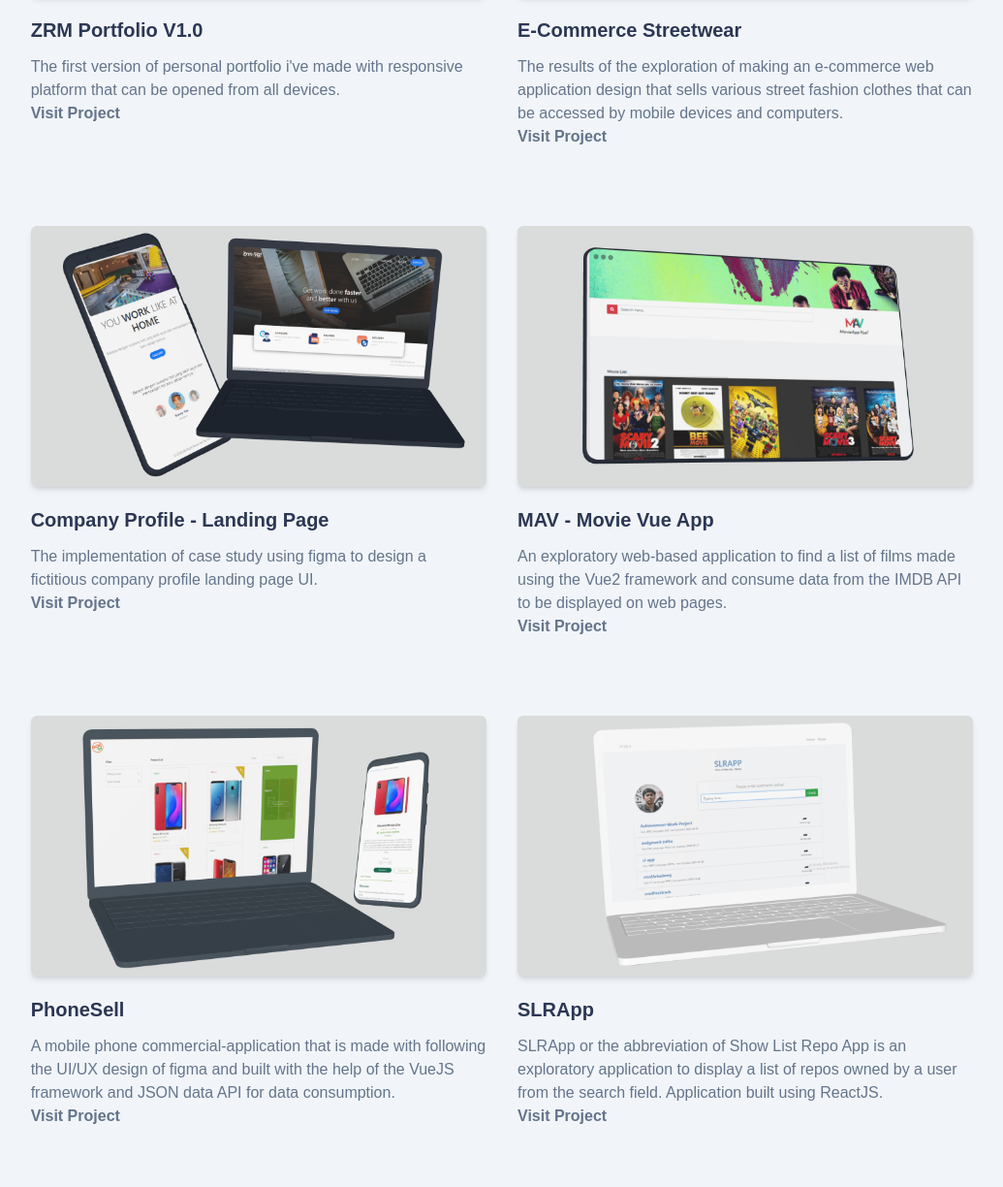
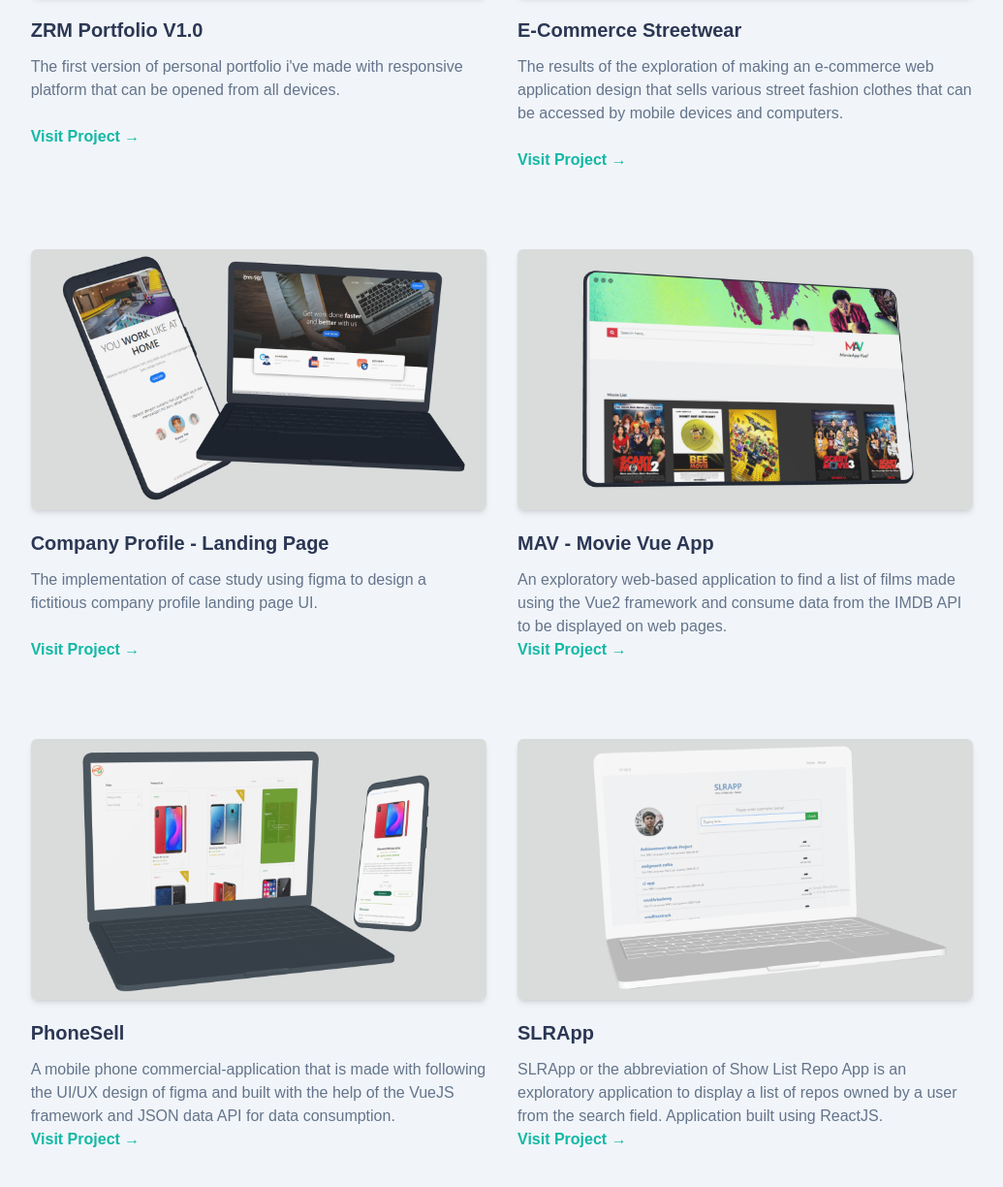
Before and after one commit to zulkamaula/ZRM-Portfolio-V2.0, a website: page index.html in a window 1280 px wide. Shown: the part 1824-3048 px from the top of the page at 97% size, without its empty margins (122-1157 px from the left). Drawn offline with nearby package versions, Linux system fonts and the light colour scheme.

Commit message:
update info

```diff
--- a/index.html
+++ b/index.html
@@ -215,9 +215,9 @@
                     <p class="font-normal text-base text-secondary">
                         The first version of personal portfolio i've made with responsive platform that can be opened from all devices.
                     </p>
-
-                    <p class="font-semibold text-base text-secondary mt-8">
-                        <a href="https://zulkamaula.github.io/" class="no-underline hover:underline">Visit Project</a>
+                    <br>
+                    <p class="font-semibold text-base text-primary">
+                        <a href="https://zulkamaula.github.io/" class="no-underline hover:underline">Visit Project &rarr;</a>
                     </p>
                 </div>
 
@@ -231,8 +231,9 @@
                     <p class="font-normal text-base text-secondary">
                         The results of the exploration of making an e-commerce web application design that sells various street fashion clothes that can be accessed by mobile devices and computers.
                     </p>
-                    <p class="font-semibold text-base text-secondary mt-8">
-                        <a href="https://zulkamaula.github.io/[ZRM-Hz]%20Web%20Project/[ZRM-Hz]%20Web%20Merchant/index.html" class="no-underline hover:underline">Visit Project</a>
+                    <br>
+                    <p class="font-semibold text-base text-primary">
+                        <a href="https://zulkamaula.github.io/[ZRM-Hz]%20Web%20Project/[ZRM-Hz]%20Web%20Merchant/index.html" class="no-underline hover:underline">Visit Project &rarr;</a>
                     </p>
                 </div>
 
@@ -246,8 +247,9 @@
                     <p class="font-normal text-base text-secondary">
                         The implementation of case study using figma to design a fictitious company profile landing page UI.
                     </p>
-                    <p class="font-semibold text-base text-secondary mt-8">
-                        <a href="https://zulkamaula.github.io/[ZRM-Hz]%20Web%20Project/[ZRM-Hz]%20Landing%20Page%20-%20Web%20Company/index.html" class="no-underline hover:underline">Visit Project</a>
+                    <br>
+                    <p class="font-semibold text-base text-primary">
+                        <a href="https://zulkamaula.github.io/[ZRM-Hz]%20Web%20Project/[ZRM-Hz]%20Landing%20Page%20-%20Web%20Company/index.html" class="no-underline hover:underline">Visit Project &rarr;</a>
                     </p>
                 </div>
 
@@ -261,8 +263,8 @@
                     <p class="font-normal text-base text-secondary">
                         An exploratory web-based application to find a list of films made using the Vue2 framework and consume data from the IMDB API to be displayed on web pages.
                     </p>
-                    <p class="font-semibold text-base text-secondary mt-8">
-                        <a href="https://mymav.netlify.app/" class="no-underline hover:underline">Visit Project</a>
+                    <p class="font-semibold text-base text-primary">
+                        <a href="https://mymav.netlify.app/" class="no-underline hover:underline">Visit Project &rarr;</a>
                     </p>
                 </div>
 
@@ -276,8 +278,8 @@
                     <p class="font-normal text-base text-secondary">
                         A mobile phone commercial-application that is made with following the UI/UX design of figma and built with the help of the VueJS framework and JSON data API for data consumption.
                     </p>
-                    <p class="font-semibold text-base text-secondary mt-8">
-                        <a href="https://phonesell.netlify.app/" class="no-underline hover:underline">Visit Project</a>
+                    <p class="font-semibold text-base text-primary">
+                        <a href="https://phonesell.netlify.app/" class="no-underline hover:underline">Visit Project &rarr;</a>
                     </p>
                 </div>
 
@@ -291,8 +293,8 @@
                     <p class="font-normal text-base text-secondary">
                         SLRApp or the abbreviation of Show List Repo App is an exploratory application to display a list of repos owned by a user from the search field. Application built using ReactJS.
                     </p>
-                    <p class="font-semibold text-base text-secondary mt-8">
-                        <a href="https://github.com/zulkamaula/slrapp" class="no-underline hover:underline">Visit Project</a>
+                    <p class="font-semibold text-base text-primary">
+                        <a href="https://github.com/zulkamaula/slrapp" class="no-underline hover:underline">Visit Project &rarr;</a>
                     </p>
                 </div>
 
```
Also changed, not shown: src/js/script.js (indentation only).
